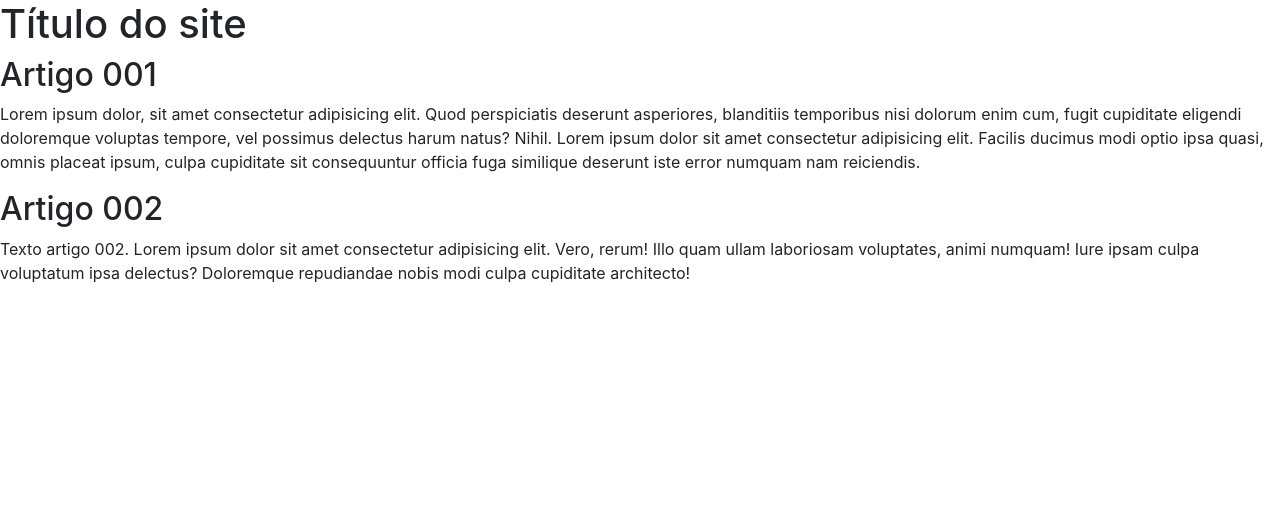
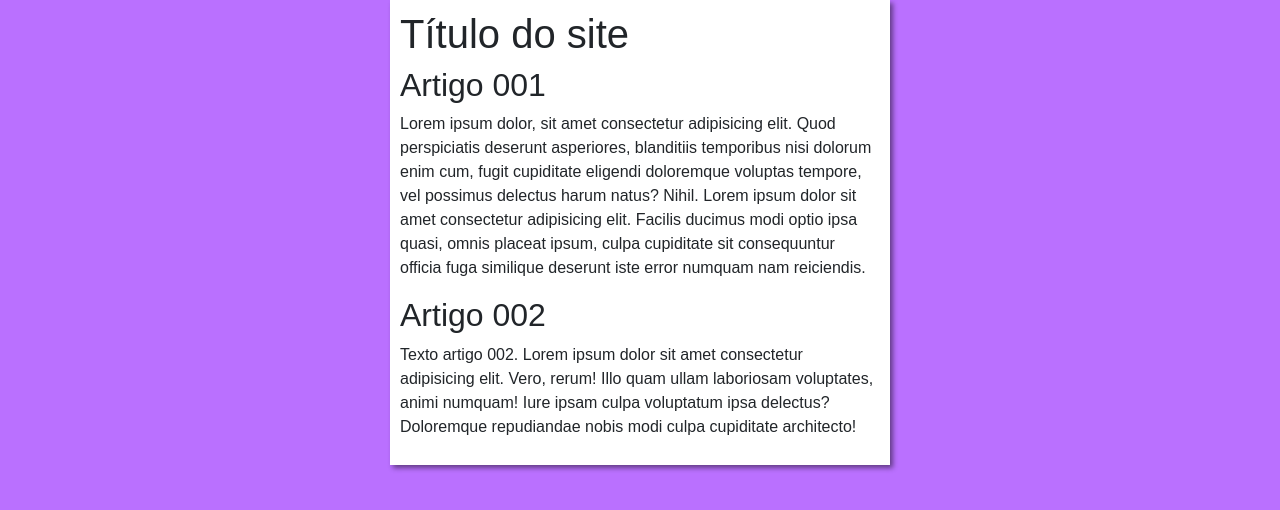
Before and after one commit to JoaoMendes1/projeto-site, a plain HTML site: page index.html in a window 1280 px wide. Drawn offline with nearby package versions, Linux system fonts and the light colour scheme.

Commit message:
Iniciei o design

```diff
--- /dev/null
+++ b/estilos/style.css
@@ -0,0 +1,16 @@
+* {
+    font-family: Arial, Helvetica, sans-serif;
+    font-size: 16px;
+}
+
+body {
+    background-color: rgb(186, 112, 255);
+}
+
+main {
+    background-color: white;
+    width: 500px;
+    margin: auto;
+    padding: 10px;
+    box-shadow: 3px 3px 5px rgba(0, 0, 0, 0.473);
+}
--- a/index.html
+++ b/index.html
@@ -9,6 +9,8 @@
     <link rel="stylesheet" href="https://stackpath.bootstrapcdn.com/bootstrap/4.1.3/css/bootstrap.min.css" integrity="sha384-MCw98/SFnGE8fJT3GXwEOngsV7Zt27NXFoaoApmYm81iuXoPkFOJwJ8ERdknLPMO" crossorigin="anonymous">
     <!--Fontawesome CSS-->
     <script src="https://kit.fontawesome.com/cd1b23a939.js" crossorigin="anonymous"></script>
+
+    <link rel="stylesheet" href="estilos/style.css">
 
     <title>Título do Site</title>
   </head>
```
